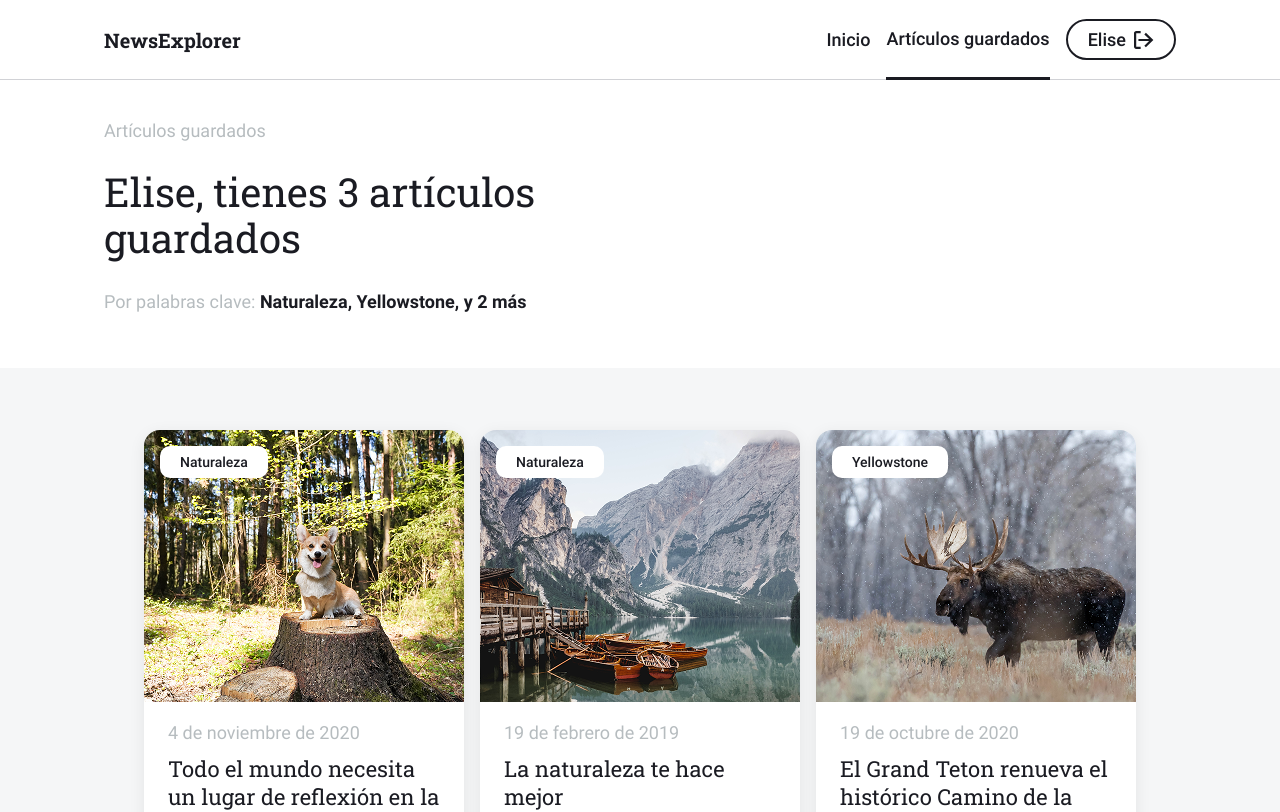
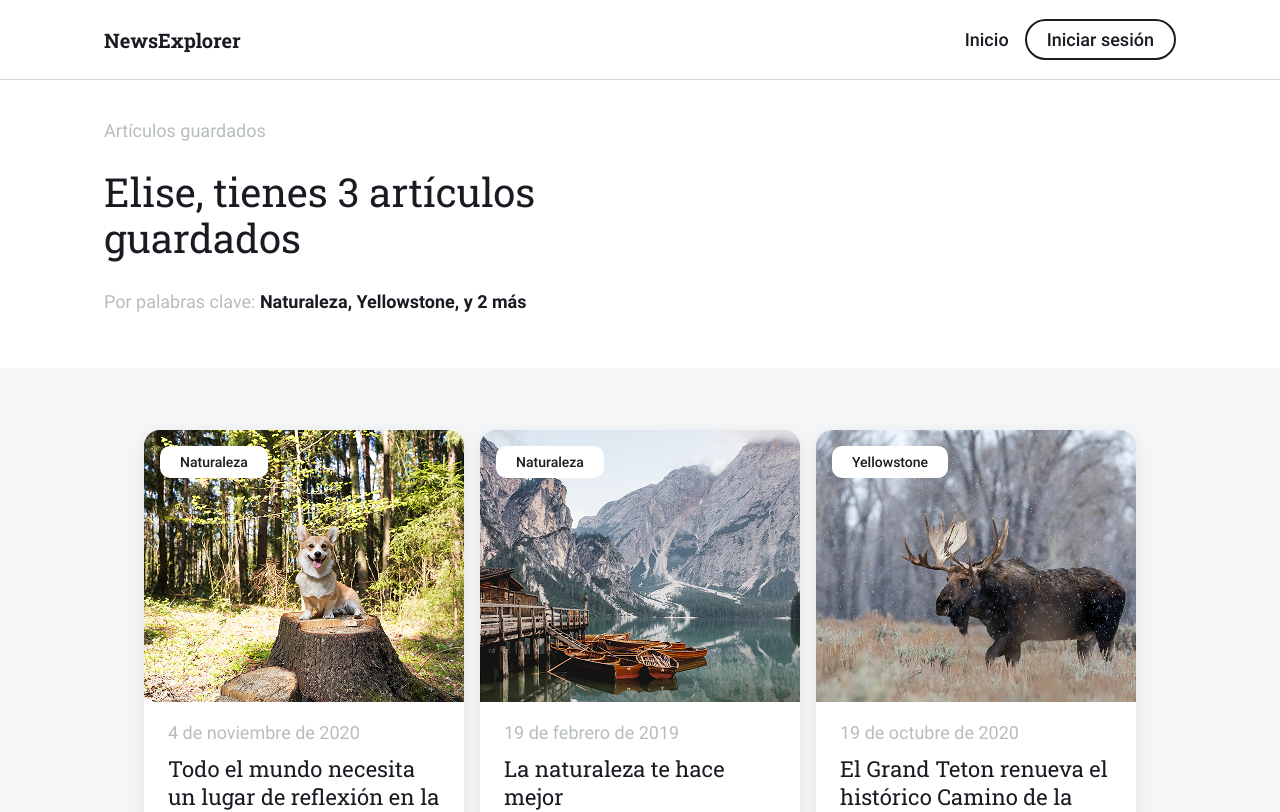
Before and after one commit to Gaboobga/news-explorer-frontend, a React (Vite) app: page /saved-news in a window 1280 px wide. Shown: the top 812 px of the page. Built offline with nearby package versions, Linux system fonts and the light colour scheme.

Commit message:
style: fix mobile menu button color on light header

```diff
--- a/src/components/App/App.jsx
+++ b/src/components/App/App.jsx
@@ -8,7 +8,7 @@ import "./App.css";
 import InfoTooltip from "../InfoTooltip/InfoTooltip";
 
 function App() {
-  const [isLoggedIn, setIsLoggedIn] = useState(true);
+  const [isLoggedIn, setIsLoggedIn] = useState(false);
   const [isLoginOpen, setIsLoginOpen] = useState(false);
   const [isRegisterOpen, setIsRegisterOpen] = useState(false);
   const [isInfoTooltipOpen, setIsInfoTooltipOpen] = useState(false);
```
Also changed, not shown: src/components/Header/Header.css (+4 -0 lines).
